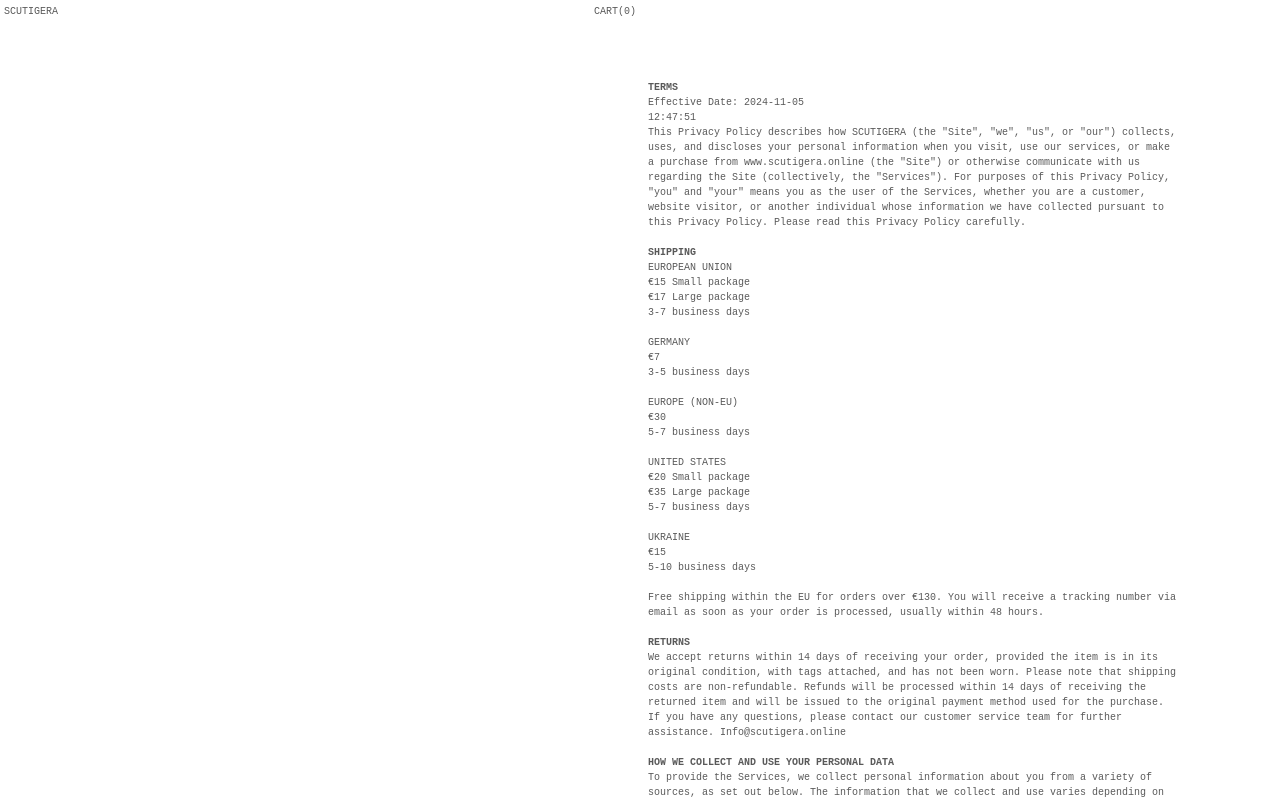
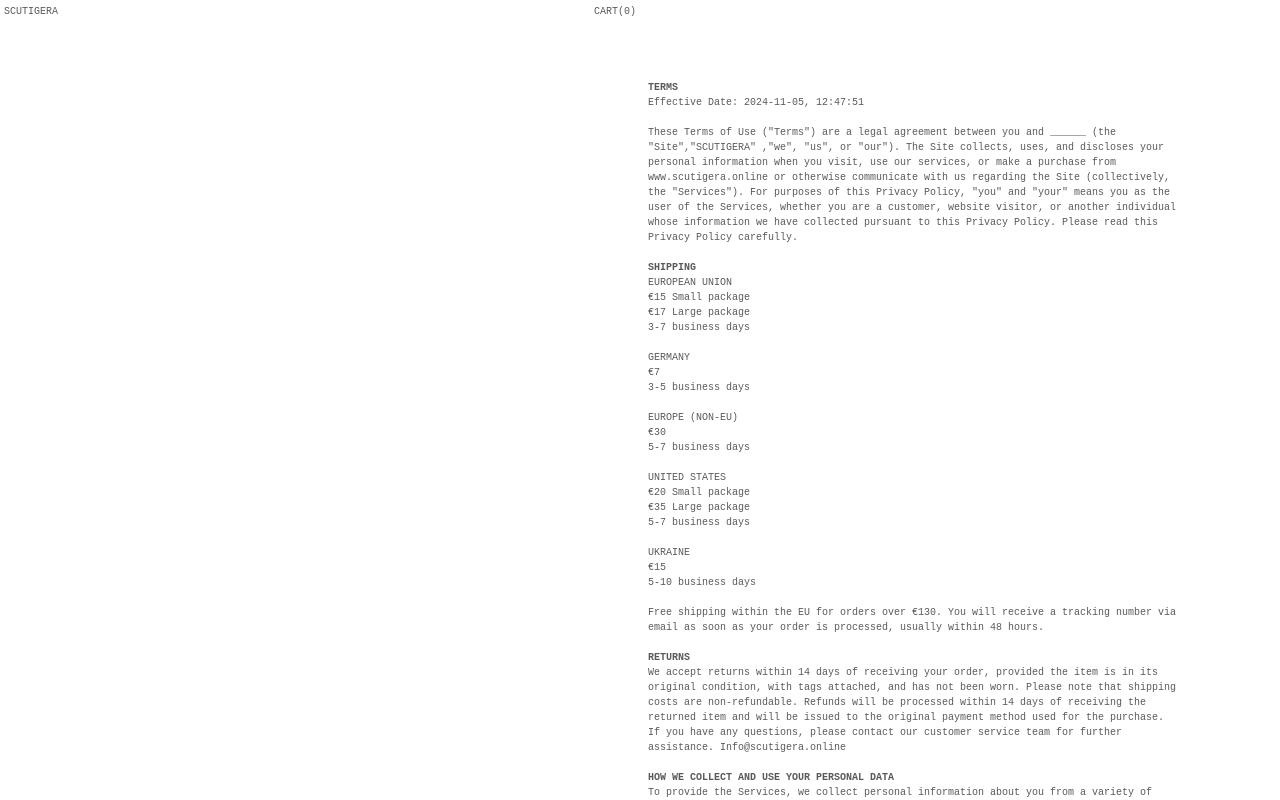
Before and after one commit to kostia2231/scutigera, a React (Vite) app: page /terms in a window 1280 px wide. Shown: the top 800 px of the page. Built offline with nearby package versions, Linux system fonts and the light colour scheme; no server answers; a web font is replaced by a local one.

Commit message:
terms link added: full added+time/date

```diff
--- a/src/pages/terms/index.jsx
+++ b/src/pages/terms/index.jsx
@@ -29,17 +29,20 @@ export default function Terms() {
       <div></div>
       <div className="pl-2 max-[640px]:pl-0">
         <div className="font-bold">TERMS</div>
-        <div>Effective Date: {formattedDate}</div>
-        <div>{time}</div>
         <div>
-          This Privacy Policy describes how SCUTIGERA (the &quot;Site&quot;,
-          &quot;we&quot;, &quot;us&quot;, or &quot;our&quot;) collects, uses,
-          and discloses your personal information when you visit, use our
-          services, or make a purchase from www.scutigera.online (the
-          &quot;Site&quot;) or otherwise communicate with us regarding the Site
-          (collectively, the &quot;Services&quot;). For purposes of this Privacy
-          Policy, &quot;you&quot; and &quot;your&quot; means you as the user of
-          the Services, whether you are a customer, website visitor, or another
+          Effective Date: {formattedDate}, {time}
+        </div>
+        <br />
+        <div>
+          These Terms of Use (&quot;Terms&quot;) are a legal agreement between
+          you and ______ (the &quot;Site&quot;,&quot;SCUTIGERA&quot;
+          ,&quot;we&quot;, &quot;us&quot;, or &quot;our&quot;). The Site
+          collects, uses, and discloses your personal information when you
+          visit, use our services, or make a purchase from www.scutigera.online
+          or otherwise communicate with us regarding the Site (collectively, the
+          &quot;Services&quot;). For purposes of this Privacy Policy,
+          &quot;you&quot; and &quot;your&quot; means you as the user of the
+          Services, whether you are a customer, website visitor, or another
           individual whose information we have collected pursuant to this
           Privacy Policy. Please read this Privacy Policy carefully.
         </div>
```
